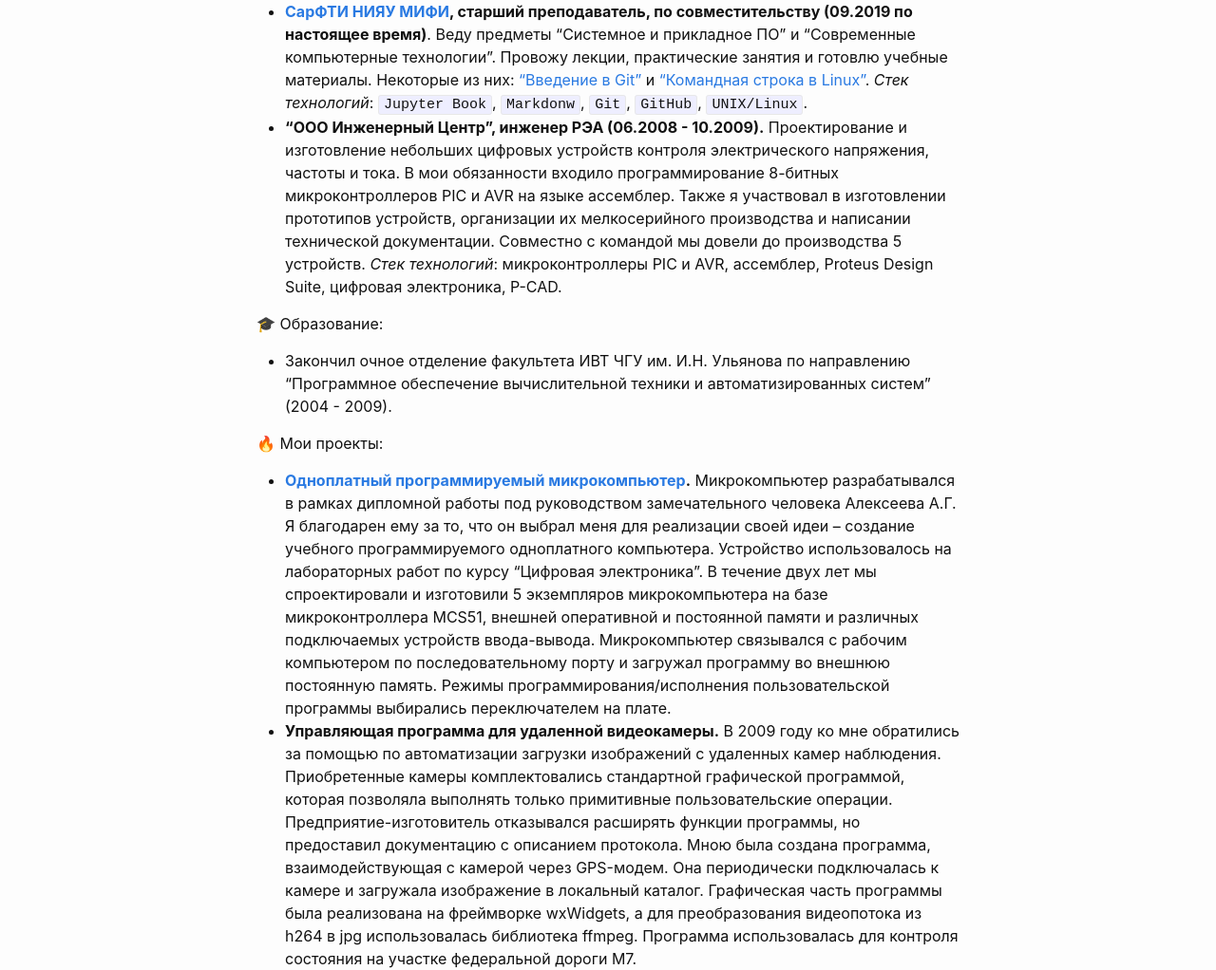
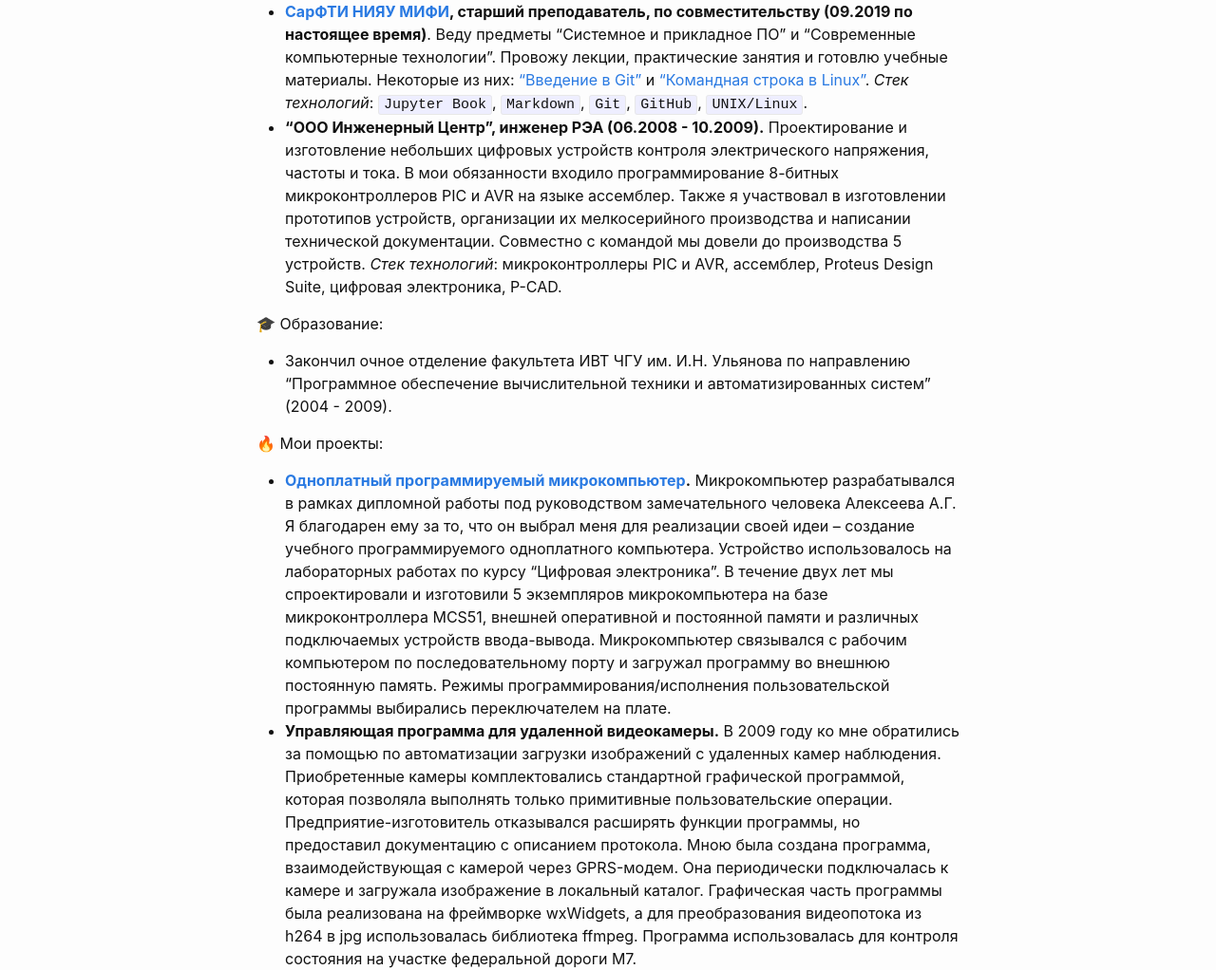
Before and after one commit to wolodyx/wolodyx.github.io, a Jekyll site: the page built from about-ru.md, in a window 1280 px wide. Shown: the part 786-1808 px from the top of the page at 95% size. Built offline with Jekyll 4.4.1, drawn with Linux system fonts in a browser that asks for light colours; Markdown is read by kramdown in place of the engine named in the settings.

Commit message:
Fix mistakes

```diff
--- a/about-ru.md
+++ b/about-ru.md
@@ -28,7 +28,7 @@ permalink: /about/
   Веду предметы "Системное и прикладное ПО" и "Современные компьютерные технологии".
   Провожу лекции, практические занятия и готовлю учебные материалы.
   Некоторые из них: ["Введение в Git"](https://wolodyx.github.io/git-intro) и ["Командная строка в Linux"](https://wolodyx.github.io/unixshell).
-  *Стек технологий*: `Jupyter Book`, `Markdonw`, `Git`, `GitHub`, `UNIX/Linux`.
+  *Стек технологий*: `Jupyter Book`, `Markdown`, `Git`, `GitHub`, `UNIX/Linux`.
 * **"ООО Инженерный Центр", инженер РЭА (06.2008 - 10.2009).**
   Проектирование и изготовление небольших цифровых устройств контроля электрического напряжения, частоты и тока.
   В мои обязанности входило программирование 8-битных микроконтроллеров PIC и AVR на языке ассемблер.
@@ -43,7 +43,7 @@ permalink: /about/
 * **[Одноплатный программируемый микрокомпьютер](https://github.com/wolodyx/EduBoard/blob/master/docs/diploma-presentation.pdf).**
   Микрокомпьютер разрабатывался в рамках дипломной работы под руководством замечательного человека Алексеева А.Г.
   Я благодарен ему за то, что он выбрал меня для реализации своей идеи – создание учебного программируемого одноплатного компьютера.
-  Устройство использовалось на лабораторных работ по курсу "Цифровая электроника".
+  Устройство использовалось на лабораторных работах по курсу "Цифровая электроника".
   В течение двух лет мы спроектировали и изготовили 5 экземпляров микрокомпьютера на базе микроконтроллера MCS51, внешней оперативной и постоянной памяти и различных подключаемых устройств ввода-вывода.
   Микрокомпьютер связывался с рабочим компьютером по последовательному порту и загружал программу во внешнюю постоянную память.
   Режимы программирования/исполнения пользовательской программы выбирались переключателем на плате.
@@ -51,7 +51,7 @@ permalink: /about/
   В 2009 году ко мне обратились за помощью по автоматизации загрузки изображений с удаленных камер наблюдения.
   Приобретенные камеры комплектовались стандартной графической программой, которая позволяла выполнять только примитивные пользовательские операции.
   Предприятие-изготовитель отказывался расширять функции программы, но предоставил документацию с описанием протокола.
-  Мною была создана программа, взаимодействующая с камерой через GPS-модем.
+  Мною была создана программа, взаимодействующая с камерой через GPRS-модем.
   Она периодически подключалась к камере и загружала изображение в локальный каталог.
   Графическая часть программы была реализована на фреймворке wxWidgets, а для преобразования видеопотока из h264 в jpg использовалась библиотека ffmpeg.
   Программа использовалась для контроля состояния на участке федеральной дороги М7.
```
Also changed, not shown: about-en.md (+1 -1 lines).
